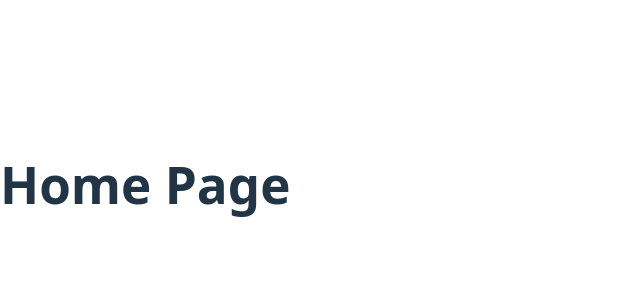
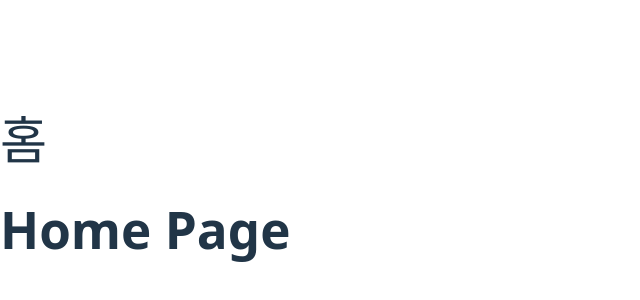
Before and after one commit to ChoiGoLee/SNS-Terminal, a React (Vite) app: page / in a window 1280 px wide. Shown: the part 216-516 px from the top of the page, without its empty margins (0-640 px from the left). Built offline with nearby package versions, Linux system fonts and the light colour scheme.

Commit message:
헤더 컴포넌트 구성

```diff
--- a/src/App.tsx
+++ b/src/App.tsx
@@ -1,5 +1,6 @@
 import { Route, Routes, BrowserRouter } from 'react-router-dom'
 import Home from './pages/home/index'
+import { Header } from './components/common/header'
 // import Login from './pages/login/index'
 // import PostDetail from './pages/post-detail/index'
 // import PostCreate from './pages/post-create/index'
@@ -13,6 +14,7 @@ function App() {
   return (
     <div className="App">
       <BrowserRouter>
+        <Header title="홈" />
         <Routes>
           <Route path="/" element={<Home />} />
           {/* <Route path="/login" element={<Login />} />
--- /dev/null
+++ b/src/components/common/header.tsx
@@ -0,0 +1,30 @@
+import React from 'react'
+
+interface HeaderButton {
+  text: string
+  onClick: () => void
+}
+
+interface HeaderProps {
+  title: string
+  leftButton?: HeaderButton
+  rightButton?: HeaderButton
+}
+
+export const Header: React.FC<HeaderProps> = ({
+  title,
+  leftButton,
+  rightButton,
+}) => {
+  return (
+    <header>
+      {leftButton && (
+        <button onClick={leftButton.onClick}>{leftButton.text}</button>
+      )}
+      <h1>{title}</h1>
+      {rightButton && (
+        <button onClick={rightButton.onClick}>{rightButton.text}</button>
+      )}
+    </header>
+  )
+}
```
Also changed, not shown: .claude/settings.local.json (added).
